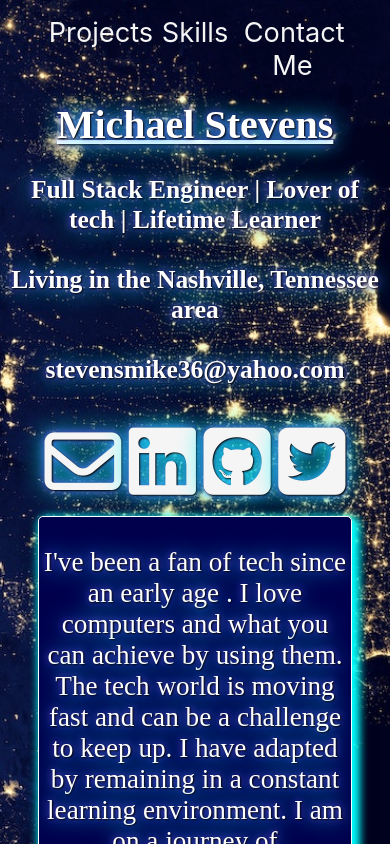
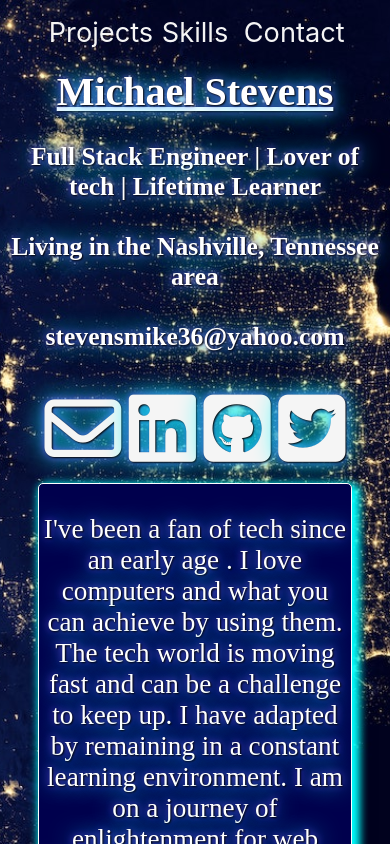
Before and after one commit to MichaelZane/portfolio, a React (Create React App) app: page / in a window 390 px wide. Shown: the top 844 px of the page. Built offline with nearby package versions, Linux system fonts and the light colour scheme; a web font is replaced by a local one.

Commit message:
fixed mobile responsiveness

```diff
--- a/src/App.js
+++ b/src/App.js
@@ -35,7 +35,7 @@
       <div className="btn-wrap" >
       <a class="button" href="#project">Projects</a>
       <a class="button" href="#skill">Skills</a>
-      <a class="button" href="#contact">Contact Me</a>
+      <a class="button" href="#contact">Contact</a>
       </div>
       <Title>Michael Stevens</Title>
       <SubTitle>Full Stack Engineer | Lover of tech | Lifetime Learner<br/>
```
Also changed, not shown: 1 other file (tests, documents, lock files or other folders).
